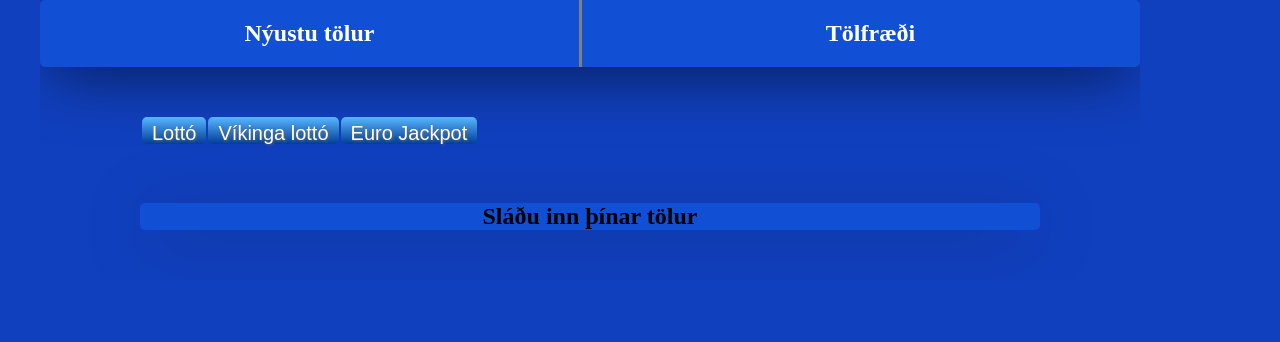
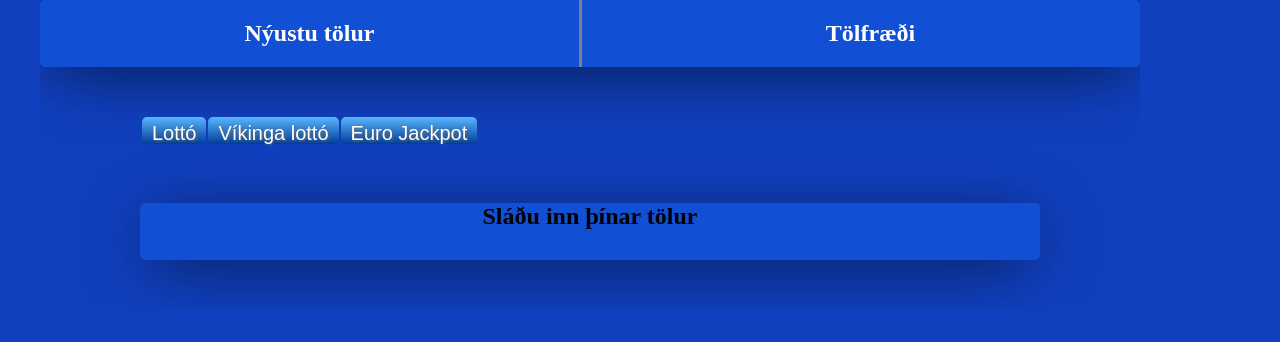
Before and after one commit to FenrirHQ/Verkefni2, a plain HTML site: page index.html in a window 1280 px wide. Both pictures are taken after a click on the element "Tölfræði". Drawn offline with Linux system fonts and the light colour scheme.

Commit message:
Smá lagfæringar

```diff
--- a/index.html
+++ b/index.html
@@ -42,7 +42,7 @@
                 <div class="user-numbers">
                 </div>
                 <div class="results"></div>
-            </>
+            <div/>
 
         </div>
     </div>
--- a/js/script.js
+++ b/js/script.js
@@ -1,29 +1,29 @@
-$(document).ready(function(){
 //Geymir gögn frá api
 var model = {
     lotto: {},
     vkLotto: {},
     euroJackpot: {},
     currentWeek: 0,
-        curretGame:"",
-        //lottoTemplate:" <label>Tala 1</label><input type='text'> <label>Tala 2</label><input type='text'> <label>Tala 3</label><input type='text'> <label>Tala 4</label><input type='text'> <label>Tala 5</label><input type='text'> ",
-        //vklottoTemplate:"<label>Tala 1</label><input type='text'> <label>Tala 2</label><input type='text'> <label>Tala 3</label><input type='text'> <label>Tala 4</label><input type='text'> <label>Tala 5</label><input type='text'><label>Tala 6</label><input type='text'>",
-        //ejlottoTemplate:"<label>Tala 1</label><input type='text'> <label>Tala 2</label><input type='text'> <label>Tala 3</label><input type='text'> <label>Tala 4</label><input type='text'> <label>Tala 5</label><input type='text'><label>Stjarna 1</label><input type='text'><label>Stjarna 2</label><input type='text'>",
+    curretGame:""
 };
 
 var octopus = {
     //Sækir gögn frá apis.is og hleður inn í model
-        init:function(){
-            $.getJSON("json/lotto.json", function(data){
+    init:function() {
+        $.getJSON("json/lotto.json", function (data) {
             model.lotto = data;
-                console.log(data);
-            }).done(function(){viewLotto.render(0)});
-            $.getJSON("json/vklotto.json", function(data){
+        });
+        $.getJSON("json/vklotto.json", function (data) {
             model.vkLotto = data;
-            }).done(function(){viewLotto.render(0)});
-            $.getJSON("json/eurojackpot.json", function(data){
+        });
+        $.getJSON("json/eurojackpot.json", function (data) {
             model.euroJackpot = data;
-            }).done(function(){viewLotto.render(0)});
+        });
+        this.listener();
+    },
+    //Function sem hlustar eftir click event
+    listener:function(){
+        //Birtir nýustu lottó tölur
         $(".tolur").click(function(){
             $(".lotto-tolur").removeClass("hide");
             $(".lotto-tolfradi").addClass("hide");
@@ -32,39 +32,43 @@ $(document).ready(function(){
             model.currentWeek = 0;
             viewLotto.render(0);
         });
+        //Birti form til að athuga tölur
         $(".tolfradi").click(function(){
             $(".lotto-tolfradi").removeClass("hide");
             $(".lotto-tolur").addClass("hide");
             viewTolfradi.render();
         });
-            //hlustar eftir click event
+        //Stjjórnar hvaða vika er lesin upp úr áhveðnum leik
+        //Setur currentWeek á 0
         $(".1").click(function(){
             $(".active").removeClass("active");
             $(".1").addClass("active");
             model.currentWeek = 0;
             viewLotto.render(0);
         });
-            //hlustar eftir click event
+        //Setur currentWeek á 1
         $(".2").click(function(){
             $(".active").removeClass("active");
             $(".2").addClass("active");
             model.currentWeek = 1;
             viewLotto.render();
         });
-            //hlustar eftir click event
+        //Setur currentWeek á 2
         $(".3").click(function(){
             $(".active").removeClass("active");
             $(".3").addClass("active");
             model.currentWeek = 2;
             viewLotto.render();
         });
-            //hlustar eftir click event
+        //Setur currentWeek á 3
         $(".4").click(function(){
             $(".active").removeClass("active");
             $(".4").addClass("active");
             model.currentWeek = 3;
             viewLotto.render();
         });
+        //Stjórnar hvaða leikur er sýndur
+        //Sýnir Lottó
         $(".lotto-lotto").click(function() {
             $(".active").removeClass("active");
             $(".lotto-lotto").addClass("active");
@@ -73,6 +77,7 @@ $(document).ready(function(){
             viewLotto.render();
             viewTolfradi.render();
         });
+        //Sýnir Víkinga lottó
         $(".lotto-vklotto").click(function() {
             $(".active").removeClass("active");
             $(".lotto-vklotto").addClass("active");
@@ -81,6 +86,7 @@ $(document).ready(function(){
             viewLotto.render();
             viewTolfradi.render();
         });
+        //Sýnir EuroJackpot
         $(".lotto-ej").click(function() {
             $(".active").removeClass("active");
             $(".lotto-ej").addClass("active");
@@ -89,6 +95,7 @@ $(document).ready(function(){
             viewLotto.render();
             viewTolfradi.render();
         });
+        //Tekur inn tölur og ber þær saman við vinnings tölur
         $(".go").click(function(){
             $(".results").html("WORK IN PROGRESS");
         })
@@ -150,5 +157,3 @@ $(document).ready(function(){
 }
 
 octopus.init();
-
-});
--- a/styles.css
+++ b/styles.css
@@ -22,12 +22,14 @@ body{
     width: 49%;
     float: left;
     border-right: solid gray;
+    cursor: pointer;
 }
 .tolfradi{
     text-align: center;
     color: white;
     width: 49%;
     float: right;
+    cursor: pointer;
 }
 .box{
     width: 900px;
@@ -137,6 +139,9 @@ body{
 .hide{
     display: none;
 }
+.user-numbers{
+    padding-bottom: 10px;e
+}
 input[type="text"]
 {
     width: 20px;
```
Lines whose indentation alone changed are shown as unchanged.
